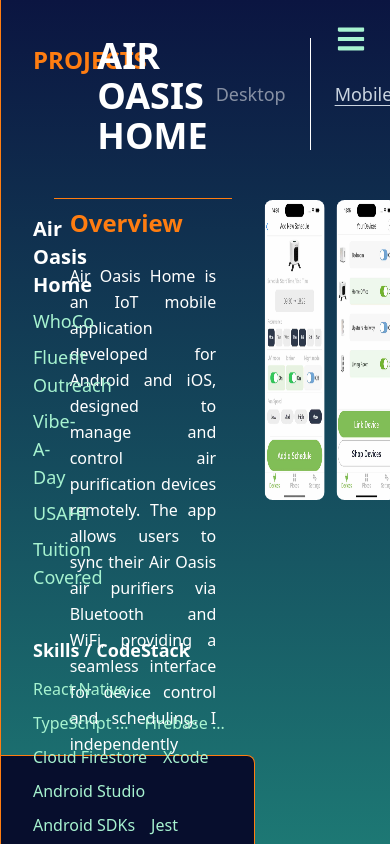
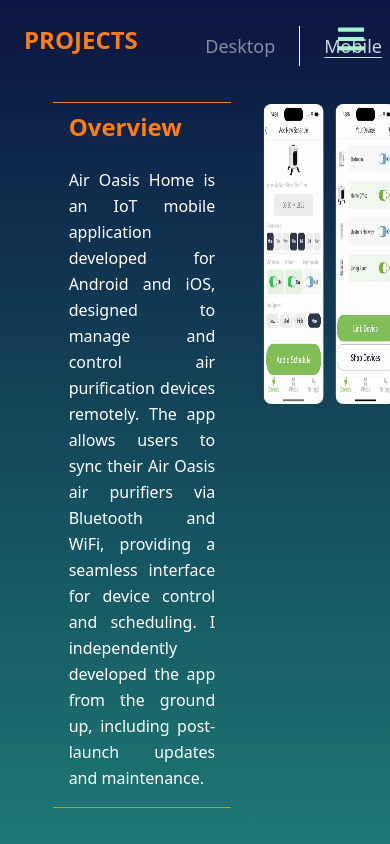
Before and after one commit to MylesPillay/Dev-Portfolio, a Next.js app: page /projects in a window 390 px wide. Built offline with nearby package versions, Linux system fonts and the light colour scheme.

Commit message:
latest progress on projects screen

```diff
--- a/src/app/components/contact/TaglineTetxs.tsx
+++ b/src/app/components/contact/TaglineTexts.tsx
@@ -5,7 +5,7 @@ const TaglineText = () => {
 				Have you dreamt up the next big thing?
 			</h1>
 			<h1 className=' w-auto  text-white my-8'>
-				Whatever challenge needs solving or app needs building -
+				Whatever challenge needs solving or app needs building...
 			</h1>
 			<div className='text-emerald-200 lg:w-[110%] md:w-[80%] sm:[60%]  text-center mt-10 md:text-4xl text-2xl mb-8'>
 				Let's turn it into{" "}
--- /dev/null
+++ b/src/app/components/projects/MobileProjectTitleStickyHeader.tsx
@@ -0,0 +1,17 @@
+const MobileProjectTitleStickyHeader = ({
+	projectTitle
+}: {
+	projectTitle: string;
+}) => {
+	return (
+		<div className='sticky top-0 bg-slate-800 bg-opacity-50 w-full p-4 border-t border-b border-orangeflame z-10'>
+			<div className='w-full justify-center'>
+				<h1 className='lg:text-xl sm:text-md font-semibold text-center text-white'>
+					{projectTitle}
+				</h1>
+			</div>
+		</div>
+	);
+};
+
+export default MobileProjectTitleStickyHeader;
--- a/src/app/components/projects/ProjectHeader.tsx
+++ b/src/app/components/projects/ProjectHeader.tsx
@@ -1,5 +1,7 @@
-import React from "react";
+"use client";
+import React, { useState } from "react";
 import { Project } from "./ProjectsObject";
+import projects from "./ProjectsObject";
 
 interface ProjectsHeaderProps {
 	selectedProject: Project;
@@ -7,6 +9,7 @@ interface ProjectsHeaderProps {
 	setViewMode: (mode: "web" | "mobile") => void;
 	isImageContainerHovered: boolean;
 	setIsImageContainerHovered: (hovered: boolean) => void;
+	onProjectClick: (index: number) => void;
 }
 
 const ProjectsHeader: React.FC<ProjectsHeaderProps> = ({
@@ -14,23 +17,59 @@ const ProjectsHeader: React.FC<ProjectsHeaderProps> = ({
 	viewMode,
 	setViewMode,
 	isImageContainerHovered,
-	setIsImageContainerHovered
+	setIsImageContainerHovered,
+	onProjectClick
 }) => {
+	const [projectsMenuOpen, setProjectsMenuOpen] = useState(false);
+
 	return (
 		<div
-			className='flex flex-row justify-between w-full my-2 pl-8 pr-8 pt-6'
+			className='flex flex-row justify-between w-full sm:my-2 my-0 sm:pl-8 sm:pr-8 sm:pt-6 pt-0'
 			onMouseEnter={() => {
 				if (isImageContainerHovered) {
 					setIsImageContainerHovered(false);
 				}
 				return;
 			}}>
+			<div className='flex flex-col sm:hidden justify-between w-full px-6'>
+				<button
+					onClick={() => setProjectsMenuOpen(!projectsMenuOpen)}
+					className=''>
+					<h1
+						className='text-2xl font-bold text-left justify-start align-text-bottom w-[15%] h-auto flex sm:hidden text-orangeflame'
+						style={{}}>
+						PROJECTS
+					</h1>
+				</button>
+				{projectsMenuOpen ? (
+					<ul
+						className='md:flex flex-col flex sm:hidden
+				md:font-medium w-full  pl-2 pt-2'>
+						{projects.map((project, index) => (
+							<li
+								key={index}
+								className={`cursor-pointer mb-2 text-left md:text-lg text.md ${
+									selectedProject.name === project.name
+										? "text-white font-bold md:text-xl text-lg"
+										: "hover:text-white hover:text-opacity-80 text-emerald-200"
+								}`}
+								onClick={() => onProjectClick(index)}>
+								{project.name}
+							</li>
+						))}
+					</ul>
+				) : (
+					<></>
+				)}
+			</div>
+
 			<h1
-				className='text-2xl font-bold text-left justify-start align-text-bottom w-[15%] h-full mt-3 text-orangeflame'
+				className='text-2xl font-bold text-left justify-start align-text-bottom w-[15%] h-full mt-3 hidden sm:flex text-orangeflame'
 				style={{}}>
 				PROJECTS
 			</h1>
-			<h1 className='text-4xl font-bold  w-full max-w-[80vw] ml-[4vw]  mt-1 text-white '>
+
+			<h1 className='lg:text-4xl md:text-3xl font-bold md:flex hidden w-full max-w-[80vw] ml-[4vw] mt-1 text-white '>
 				{selectedProject.name.toUpperCase()}
 				{/* <span className='text-2xl ml-4 text-white'>
 					{selectedProject.tagline}
--- a/src/app/components/projects/ProjectList.tsx
+++ b/src/app/components/projects/ProjectList.tsx
@@ -12,14 +12,14 @@ const ProjectList: React.FC<ProjectListProps> = ({
 }) => {
 	return (
 		<ul
-			className='flex flex-col
-   font-medium w-full h-1/2 min-h-[50%] pl-8 pt-[6vh]'>
+			className='md:flex flex-col hidden
+   md:font-medium w-full h-1/2 min-h-[50%] pl-8 pt-[6vh]'>
 			{projects.map((project, index) => (
 				<li
 					key={index}
-					className={`cursor-pointer mb-2 text-left text-lg ${
+					className={`cursor-pointer mb-2 text-left md:text-lg text.md ${
 						selectedProject.name === project.name
-							? "text-white font-bold text-xl"
+							? "text-white font-bold md:text-xl text-lg"
 							: "hover:text-white hover:text-opacity-80 text-emerald-200"
 					}`}
 					onClick={() => onProjectClick(index)}>
--- a/src/app/components/projects/ProjectSkills.tsx
+++ b/src/app/components/projects/ProjectSkills.tsx
@@ -32,7 +32,7 @@ const ProjectSkillsComponent: React.FC<ProjectDetailsProps> = ({
 	}, [isHovered, showHoverPrompt]);
 
 	return (
-		<div className='flex flex-row space-between relative'>
+		<div className='md:flex hidden flex-row space-between relative'>
 			<div
 				className={`flex flex-col w-full h-[20vh] z-20 pl-8 justify-center pr-2  py-[3vh] rounded-r-lg border-black border-opacity-50   ${
 					isHovered ||
--- a/src/app/contact/page.tsx
+++ b/src/app/contact/page.tsx
@@ -1,7 +1,7 @@
 "use client";
 import { useState } from "react";
 import ContactForm from "../components/contact/ContactForm";
-import TaglineText from "../components/contact/TaglineTetxs";
+import TaglineText from "../components/contact/TaglineTexts";
 
 export default function Contact() {
 	const [name, setName] = useState("");
--- a/src/app/projects/page.tsx
+++ b/src/app/projects/page.tsx
@@ -63,19 +63,16 @@ const ProjectsDisplay = (): JSX.Element => {
 		// <div
 		// 	className='bg-projects-gradient overflow-hidden  h-full w-full  m-none  pr-0  p-0 pt-6'
 		// 	style={{ borderColor: "#071E2201", borderWidth: "0.5px" }}>
-		<div
-			className='md:bg-projects-gradient bg-mobile-gradient  h-screen w-full overflow-x-hidden overflow-y-hidden  m-none  pr-0  p-0  '
-			style={{
-				borderColor: "#FF7D11",
-				borderWidth: 0,
-				borderLeft: "0.5px solid #FF7D11"
-			}}>
+		// <div
+		// 	className='md:bg-projects-gradient bg-mobile-gradient  h-screen w-full overflow-x-hidden overflow-y-hidden  m-none  pr-0  p-0  '
+		<div className='md:bg-projects-gradient bg-mobile-gradient  h-screen w-full overflow-x-hidden lg:overflow-y-hidden sm:overflow-y-visible m-none  pr-0 py-6  border-0 sm:border-l-[0.5px] border-orangeflame '>
 			<ProjectsHeader
 				selectedProject={selectedProject}
 				viewMode={viewMode}
 				setViewMode={setViewMode}
 				isImageContainerHovered={isImageContainerHovered}
 				setIsImageContainerHovered={setIsImageContainerHovered}
+				onProjectClick={handleProjectClick}
 			/>
 			<div className='flex flex-row items-start justify-start h-full max-h-[90vh] w-full '>
 				<div
```
